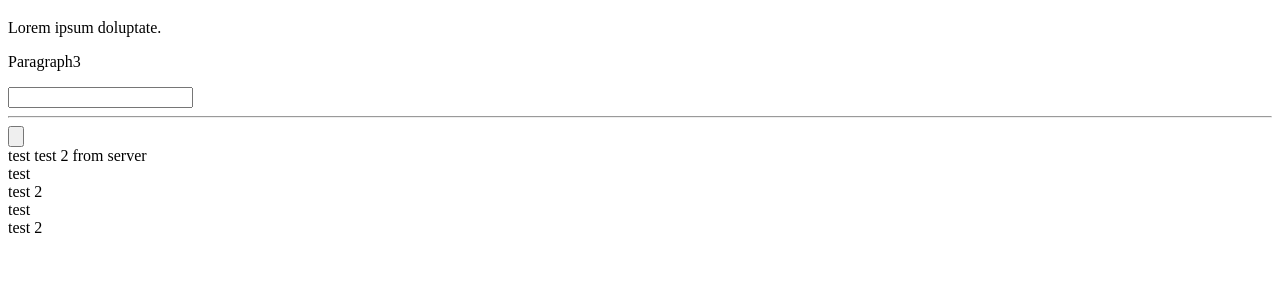
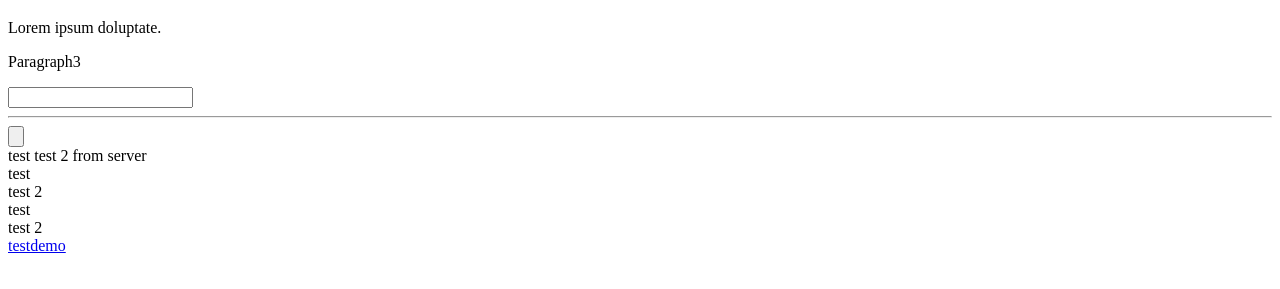
Before and after one commit to kovalskiydmitriy/git-l, a website: page app/index.html in a window 1280 px wide. Shown: the part 61-350 px from the top of the page. Drawn offline with nearby package versions, Linux system fonts and the light colour scheme.

Commit message:
New index.php version 2.2

```diff
--- a/app/index.html
+++ b/app/index.html
@@ -31,6 +31,7 @@
         <div class="col-xs-6">test</div>
         <div class="col-xs-6">test 2</div>
     </div>
+    <a href="#" class="test">testdemo</a>
     <script src="bower_components/jquery/dist/jquery.min.js"></script>
 </body>
 </html>
```
